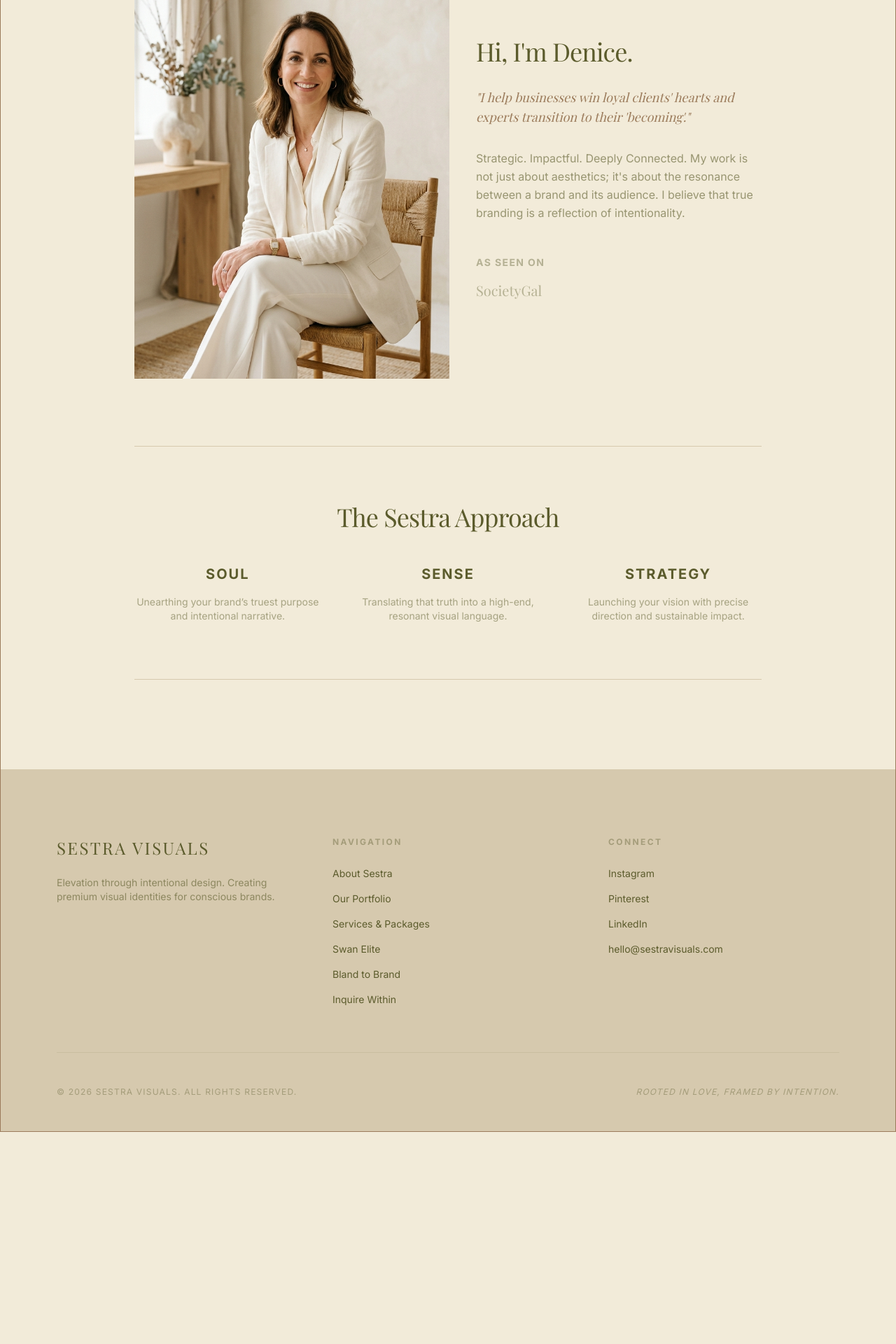
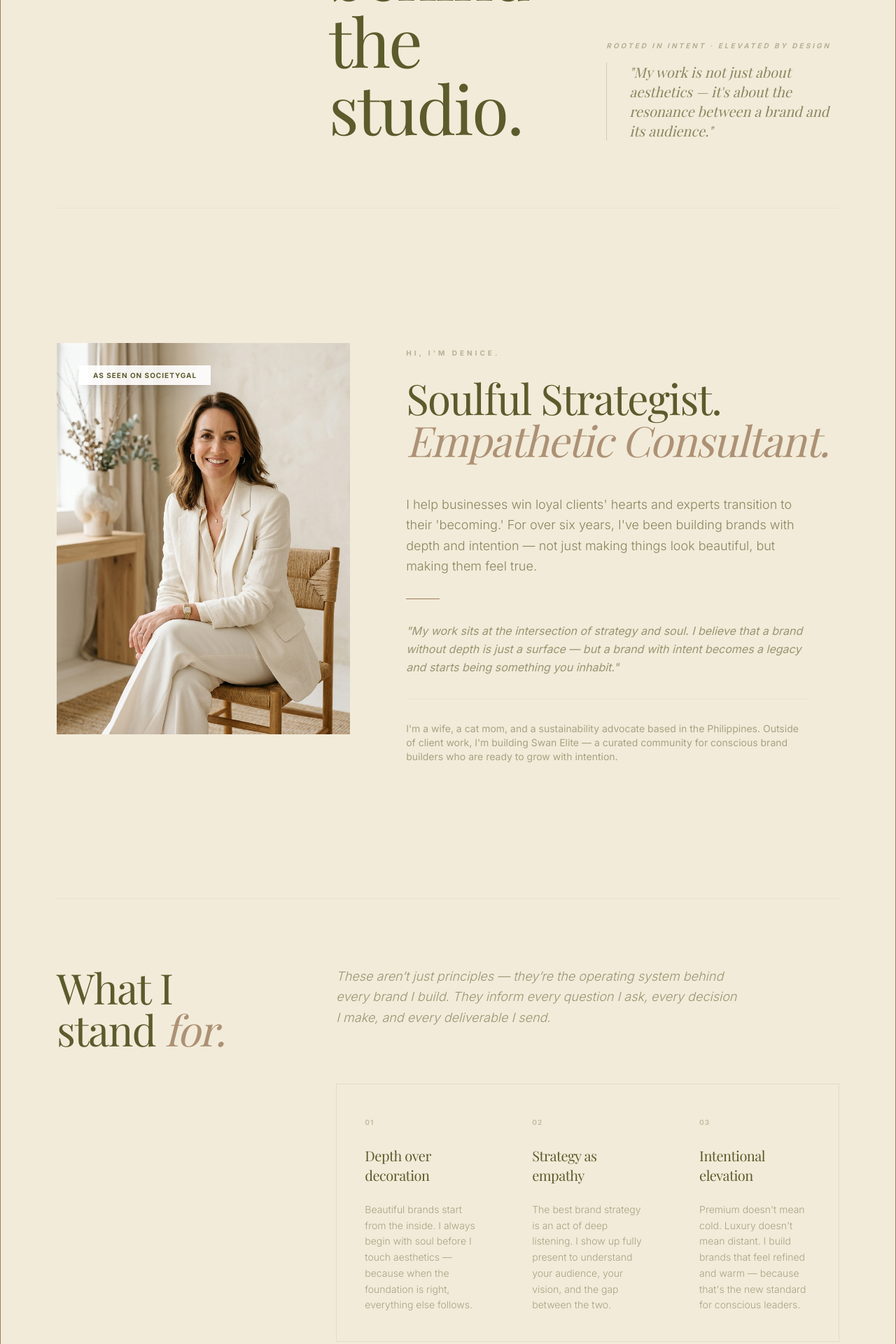
Before and after one commit to duuuuhnice/sestra-visuals-site, a Next.js app: page /about in a window 1280 px wide. Shown: the part 440-2360 px from the top of the page at 70% size. Before the commit the page ends 2057 px from the top, so only its background shows below. Built offline with nearby package versions, Linux system fonts and the light colour scheme; a web font is replaced by a local one.

Commit message:
style: refine About page to exact replica of live Vercel site

```diff
--- a/src/app/about/page.tsx
+++ b/src/app/about/page.tsx
@@ -1,62 +1,118 @@
+"use client";
+
 import { motion } from "framer-motion";
 import Image from "next/image";
 
 export default function About() {
   return (
-    <div className="pt-40 pb-32">
+    <div className="pt-40 pb-32 bg-sestra-cream min-h-screen">
       <div className="editorial-container">
-        <div className="max-w-4xl mx-auto space-y-24">
-          <section className="text-center space-y-8">
-            <h1 className="text-5xl md:text-7xl text-sestra-teal font-serif italic">The story behind the studio.</h1>
-            <p className="text-sm uppercase tracking-[0.4em] text-foreground/40 font-sans">
-              Rooted in Intent · Elevated by Design
+        <div className="max-w-6xl mx-auto space-y-48">
+
+          {/* Header Section */}
+          <section className="grid grid-cols-1 lg:grid-cols-12 gap-12 border-b border-sestra-teal/5 pb-24">
+            <div className="lg:col-span-4 space-y-4">
+              <span className="text-[10px] uppercase tracking-[0.4em] text-sestra-teal/40 font-bold">The Sestra Narrative</span>
+            </div>
+
+            <div className="lg:col-span-8 grid grid-cols-1 md:grid-cols-2 gap-16">
+              <h1 className="text-5xl md:text-8xl text-sestra-teal font-serif leading-tight">
+                The <span className="italic font-light text-sestra-mahogany/80">story</span> behind the studio.
+              </h1>
+
+              <div className="space-y-10 self-end">
+                <div className="space-y-4">
+                  <p className="text-[10px] uppercase tracking-[0.3em] font-bold text-sestra-teal/40 italic">Rooted in Intent · Elevated by Design</p>
+                  <p className="text-lg md:text-xl font-serif italic text-foreground/70 leading-relaxed border-l border-sestra-gold/30 pl-8">
+                    "My work is not just about aesthetics — it's about the resonance between a brand and its audience."
                   </p>
+                </div>
+              </div>
+            </div>
           </section>
 
-          <section className="grid grid-cols-1 md:grid-cols-2 gap-20 items-center">
-            <div className="relative aspect-[3/4] bg-sestra-sand h-[600px] overflow-hidden">
+          {/* Denice Section */}
+          <section className="grid grid-cols-1 lg:grid-cols-12 gap-20 items-start">
+            <div className="lg:col-span-5 relative aspect-[3/4] bg-sestra-sand overflow-hidden">
                <Image
                  src="/images/denice-portrait.png"
                  alt="Denice - Sestra Visuals"
                  fill
                  className="object-cover"
                />
+               <div className="absolute top-8 left-8">
+                 <span className="px-5 py-2 bg-white/90 backdrop-blur-sm text-[10px] uppercase tracking-widest font-bold text-sestra-teal shadow-xl">
+                   As Seen On SocietyGal
+                 </span>
                </div>
-            <div className="space-y-8">
-              <h2 className="text-3xl md:text-4xl text-sestra-teal">Hi, I'm Denice.</h2>
-              <p className="text-lg font-serif italic text-sestra-mahogany">
-                "I help businesses win loyal clients' hearts and experts transition to their 'becoming'."
+            </div>
+
+            <div className="lg:col-span-7 space-y-12">
+              <div className="space-y-6">
+                <span className="text-[10px] uppercase tracking-[0.4em] text-sestra-teal/40 font-bold">Hi, I'm Denice.</span>
+                <h2 className="text-4xl md:text-6xl text-sestra-teal font-serif leading-[1.1]">
+                  Soulful Strategist. <br />
+                  <span className="italic font-light text-sestra-mahogany/80">Empathetic Consultant.</span>
+                </h2>
+              </div>
+
+              <div className="space-y-8 max-w-xl">
+                <p className="text-lg text-foreground/70 leading-relaxed font-light">
+                  I help businesses win loyal clients' hearts and experts transition to their 'becoming.' For over six years, I've been building brands with depth and intention — not just making things look beautiful, but making them feel true.
                 </p>
-              <p className="text-base text-foreground/60 leading-relaxed">
-                Strategic. Impactful. Deeply Connected. My work is not just about aesthetics; it's about the resonance between a brand and its audience. I believe that true branding is a reflection of intentionality.
+                <div className="w-12 h-[1px] bg-sestra-gold" />
+                <p className="text-base text-foreground/60 leading-relaxed italic">
+                  "My work sits at the intersection of strategy and soul. I believe that a brand without depth is just a surface — but a brand with intent becomes a legacy and starts being something you inhabit."
                 </p>
-              <div className="pt-4 space-y-4">
-                <p className="text-sm uppercase tracking-widest font-bold text-sestra-teal/40">As Seen On</p>
-                <div className="flex gap-8 opacity-40">
-                  <span className="text-xl font-serif">SocietyGal</span>
-                  {/* Add more as needed */}
-                </div>
+                <p className="text-sm text-foreground/50 border-t border-sestra-teal/5 pt-8">
+                  I'm a wife, a cat mom, and a sustainability advocate based in the Philippines. Outside of client work, I'm building Swan Elite — a curated community for conscious brand builders who are ready to grow with intention.
+                </p>
               </div>
             </div>
           </section>
 
-          <section className="py-20 border-y border-sestra-sand space-y-12">
-            <h2 className="text-4xl text-center text-sestra-teal">The Sestra Approach</h2>
-            <div className="grid grid-cols-1 md:grid-cols-3 gap-12 text-center">
-              <div className="space-y-4">
-                <span className="text-sestra-teal text-xl uppercase tracking-widest font-bold">Soul</span>
-                <p className="text-sm text-foreground/50">Unearthing your brand’s truest purpose and intentional narrative.</p>
+          {/* Principles Section */}
+          <section className="grid grid-cols-1 lg:grid-cols-12 gap-20 border-t border-sestra-teal/5 pt-24">
+            <div className="lg:col-span-4 space-y-6">
+              <h2 className="text-4xl md:text-6xl text-sestra-teal font-serif leading-tight">
+                What I <br />
+                stand <span className="italic font-light text-sestra-mahogany/80">for.</span>
+              </h2>
             </div>
-              <div className="space-y-4">
-                <span className="text-sestra-teal text-xl uppercase tracking-widest font-bold">Sense</span>
-                <p className="text-sm text-foreground/50">Translating that truth into a high-end, resonant visual language.</p>
+
+            <div className="lg:col-span-8 space-y-20">
+              <p className="text-lg text-foreground/60 leading-relaxed font-light italic max-w-xl">
+                These aren’t just principles — they’re the operating system behind every brand I build. They inform every question I ask, every decision I make, and every deliverable I send.
+              </p>
+
+              <div className="grid grid-cols-1 md:grid-cols-3 gap-1px bg-sestra-teal/5 border border-sestra-teal/5">
+                {[
+                  {
+                    num: "01",
+                    title: "Depth over decoration",
+                    desc: "Beautiful brands start from the inside. I always begin with soul before I touch aesthetics — because when the foundation is right, everything else follows."
+                  },
+                  {
+                    num: "02",
+                    title: "Strategy as empathy",
+                    desc: "The best brand strategy is an act of deep listening. I show up fully present to understand your audience, your vision, and the gap between the two."
+                  },
+                  {
+                    num: "03",
+                    title: "Intentional elevation",
+                    desc: "Premium doesn't mean cold. Luxury doesn't mean distant. I build brands that feel refined and warm — because that's the new standard for conscious leaders."
+                  }
+                ].map((item) => (
+                  <div key={item.num} className="bg-sestra-cream p-10 space-y-6">
+                    <span className="text-[10px] uppercase tracking-widest text-sestra-teal/30 font-bold">{item.num}</span>
+                    <h3 className="text-xl text-sestra-teal font-serif">{item.title}</h3>
+                    <p className="text-sm text-foreground/50 leading-relaxed font-light">{item.desc}</p>
                   </div>
-              <div className="space-y-4">
-                <span className="text-sestra-teal text-xl uppercase tracking-widest font-bold">Strategy</span>
-                <p className="text-sm text-foreground/50">Launching your vision with precise direction and sustainable impact.</p>
+                ))}
               </div>
             </div>
           </section>
+
         </div>
       </div>
     </div>
```
Lines whose indentation alone changed are shown as unchanged.
